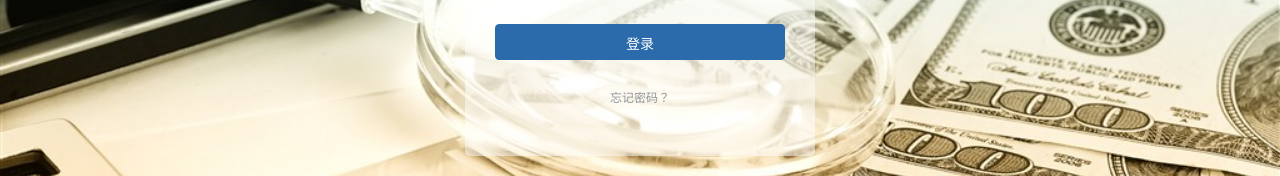
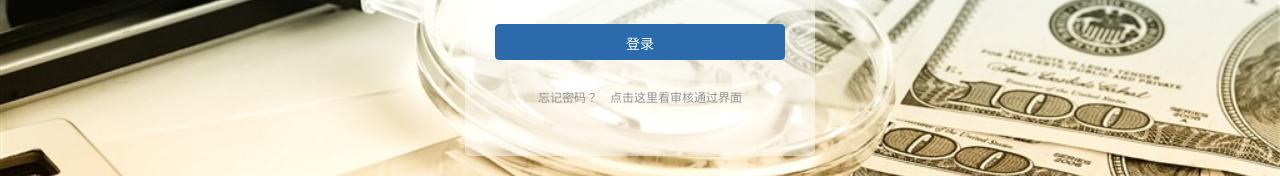
Before and after one commit to chenmianhan/vue-open-account-frontend, a Vue app in the folder vue-openaccount/: page /#/ in a window 1280 px wide. Shown: the part 453-629 px from the top of the page. Built offline with nearby package versions, Linux system fonts and the light colour scheme.

Commit message:
营业网点选择

```diff
--- a/vue-openaccount/src/pages/Login.vue
+++ b/vue-openaccount/src/pages/Login.vue
@@ -25,6 +25,7 @@
                     <el-button type="primary" @click="submitForm('ruleForm')">登录</el-button>
                 </div>
                 <el-button type="text" class="login-tips">忘记密码？</el-button>
+                <el-button type="text" class="login-tips" @click="$router.push({path: '/user/home'})">点击这里看审核通过界面</el-button>
             </el-form>
         </div>
     </div>
@@ -54,7 +55,7 @@
                 this.$refs[formName].validate((valid) => {
                     if (valid) {
                         localStorage.setItem('ms_username',this.ruleForm.username);
-                        this.$router.push('/user/home');
+                        this.$router.push('/user/choose');
                     } else {
                         console.log('error submit!!');
                         return false;
--- a/vue-openaccount/src/pages/user/beforecheck/choose.vue
+++ b/vue-openaccount/src/pages/user/beforecheck/choose.vue
@@ -33,6 +33,10 @@
             </el-card>
             </el-col>
             <!-- <span>{{shanghaiNetpoint}}</span><span>{{shenzhenNetpoint}}</span> -->
+            <el-row>
+                <el-button icon="el-icon-caret-left">上一步</el-button>
+                <el-button type="primary" @click="$router.push({path:'/user/loading'})">下一步<i class="el-icon-caret-right icon"></i></el-button>
+            </el-row>
         </div>
     </div>
 </template>
@@ -87,4 +91,10 @@ export default {
     .choose{
         padding: 0 60px 0 60px;
     }
+    .el-button{
+        margin: 80px;
+    }
+    .icon{
+        margin-left:3px;
+    }
 </style>
```
